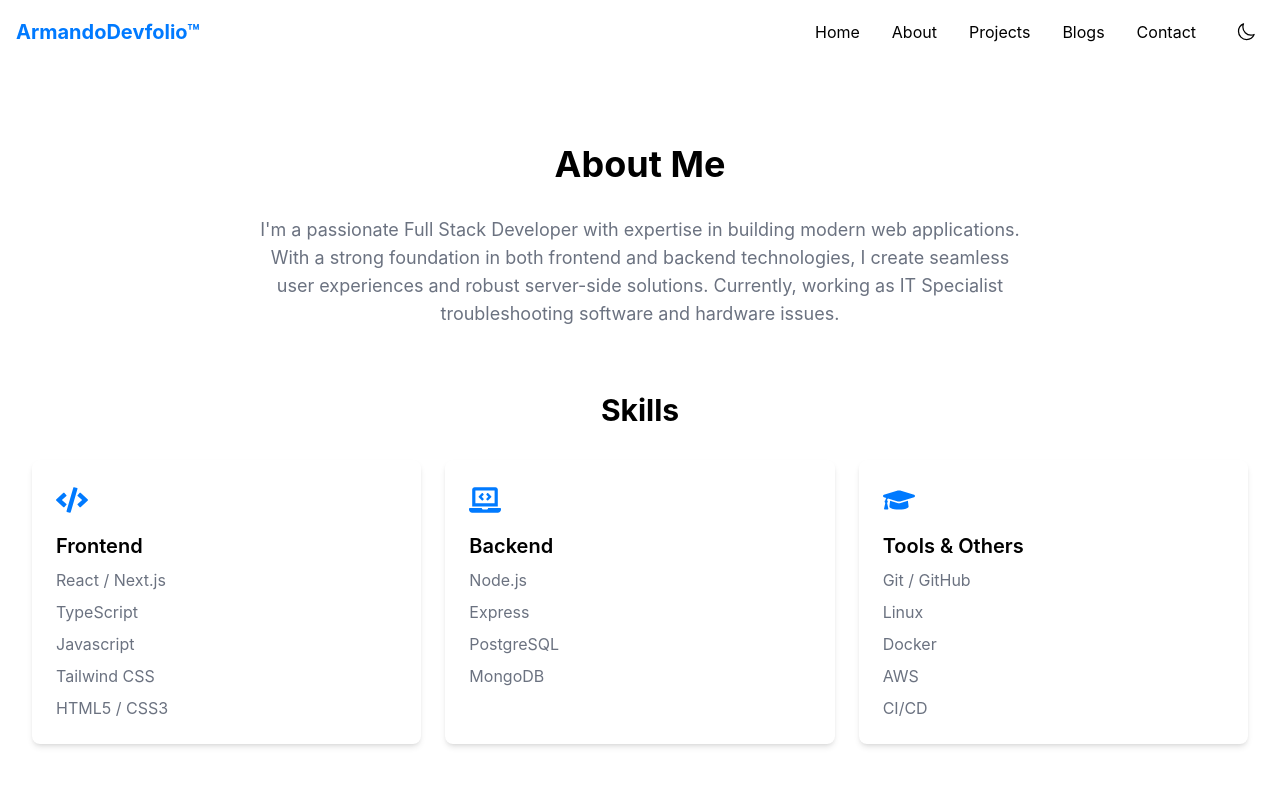
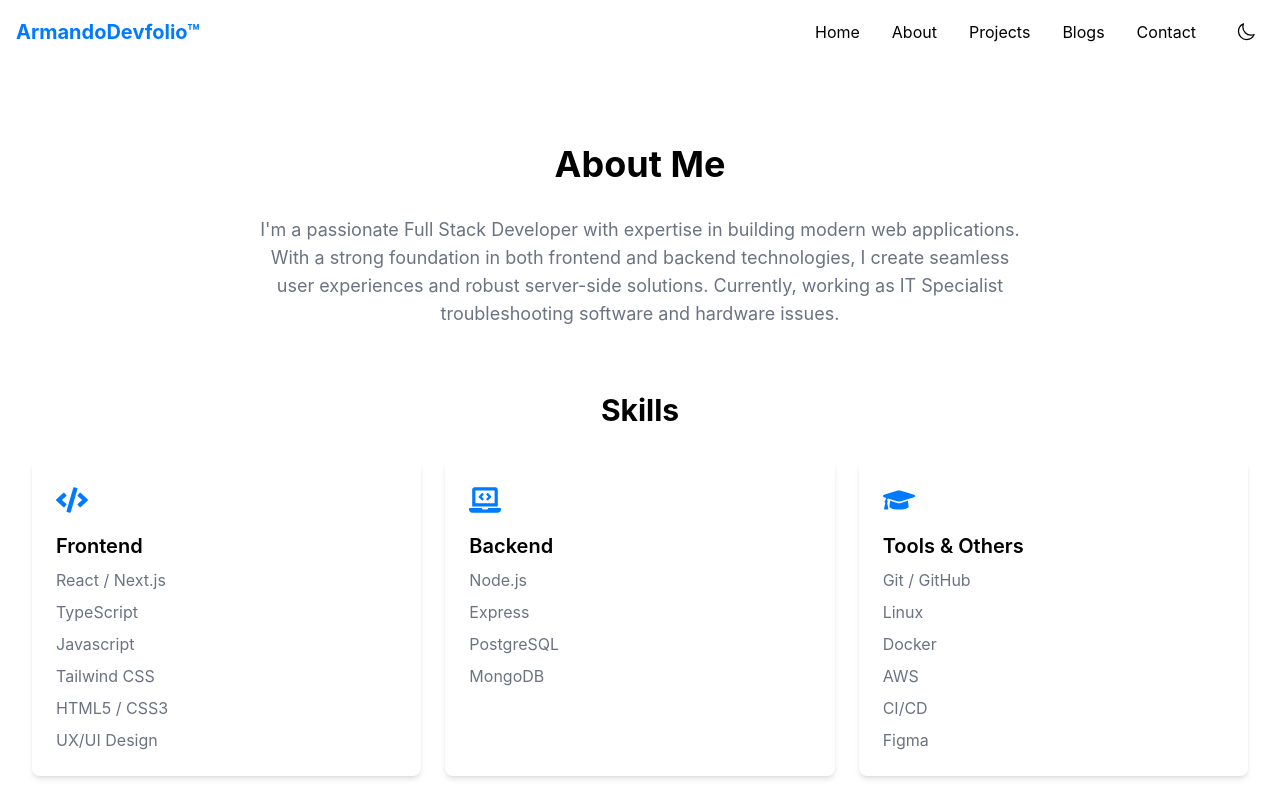
Before and after one commit to mandoag22/portfolio, a Next.js app: page /about in a window 1280 px wide. Shown: the top 800 px of the page. Built offline with nearby package versions, Linux system fonts and the light colour scheme.

Commit message:
Add UX/UI Design and Figma to skills list

```diff
--- a/src/app/about/page.tsx
+++ b/src/app/about/page.tsx
@@ -57,6 +57,7 @@ export default function About() {
               <li>Javascript</li>
               <li>Tailwind CSS</li>
               <li>HTML5 / CSS3</li>
+              <li>UX/UI Design</li>
             </ul>
           </motion.div>
 
@@ -90,6 +91,7 @@ export default function About() {
               <li>Docker</li>
               <li>AWS</li>
               <li>CI/CD</li>
+              <li>Figma</li>
             </ul>
           </motion.div>
         </motion.div>
```
